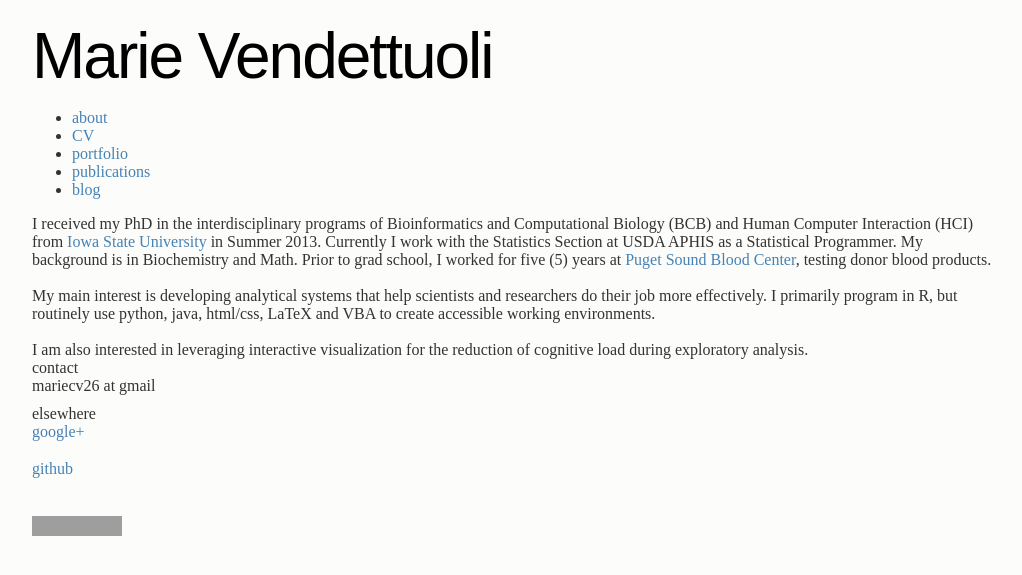
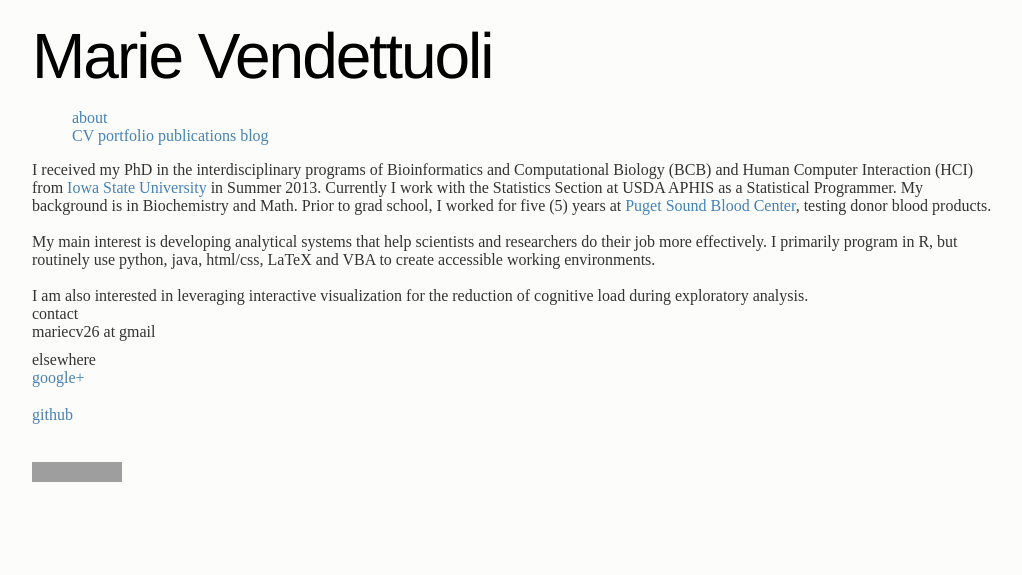
Before and after one commit to mariev/studiousmarie, a Jekyll site: the page built from index.md, in a window 1280 px wide. Shown: the top 575 px of the page, without its empty margins (128-1150 px from the left). Built offline with Jekyll 4.4.1, drawn with Linux system fonts in a browser that asks for light colours; Markdown is read by kramdown in place of the engine named in the settings; grey boxes are pictures that could not be loaded.

Commit message:
list styling

```diff
--- a/media/css/style.css
+++ b/media/css/style.css
@@ -21,7 +21,7 @@ h3,
 h4,
 aside {
   color: #000;
-  font-family: "PT Sans", sans-serif;
+  font-family: "Helvetica", "Arial", sans-serif;
 }
 
 h1 {
@@ -175,3 +175,8 @@ blockquote:before {
 blockquote:after {
   position: absolute;
 }
+
+ul li{
+  display: inline;
+}
+}
```
